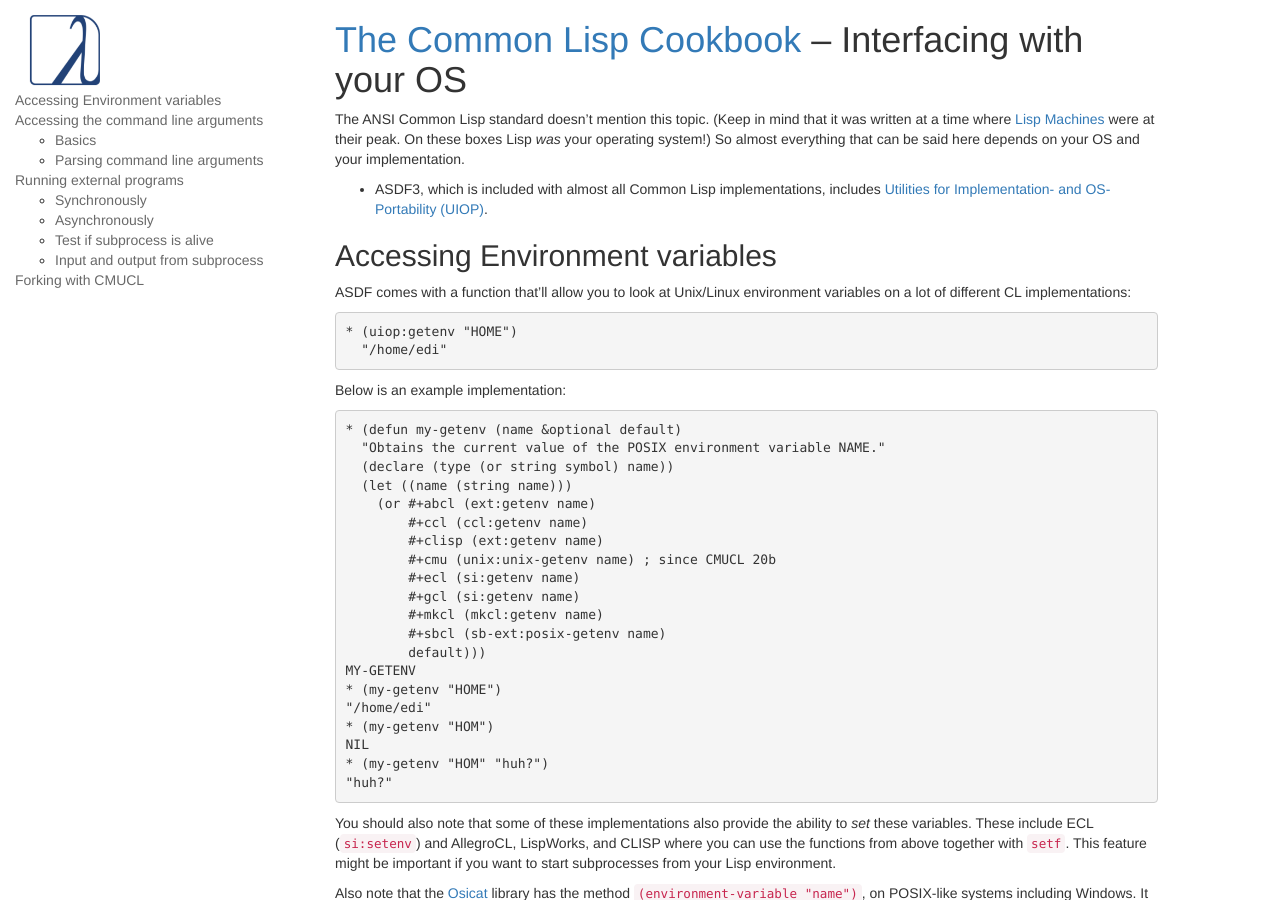
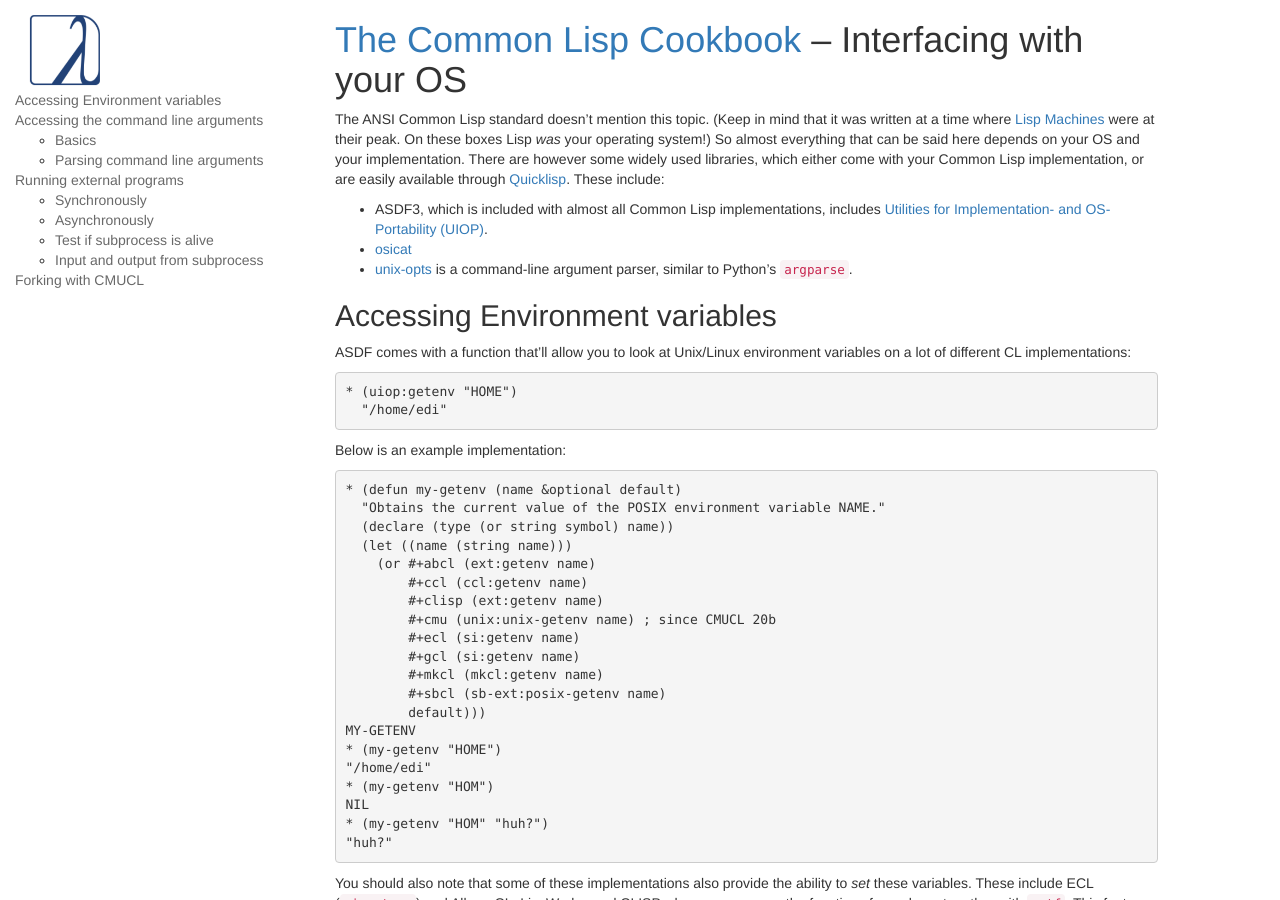
Before and after one commit to LispCookbook/cl-cookbook, a Jekyll site: the page built from os.md, in a window 1280 px wide and 900 px high. Built offline with Jekyll 4.4.1, drawn with Linux system fonts in a browser that asks for light colours; some of the changed text lies outside the part shown.

Commit message:
Adding some introduction and links
Include links to osicat and unix-opts.
Also a warning at the end about asynchronous I/O.

```diff
--- a/os.md
+++ b/os.md
@@ -4,11 +4,13 @@
 
 
 The ANSI Common Lisp standard doesn't mention this topic. (Keep in mind that it was written at a time where [Lisp Machines](http://kogs-www.informatik.uni-hamburg.de/~moeller/symbolics-info/symbolics.html) were at their peak. On these boxes Lisp _was_ your operating system!) So almost everything that can be said here depends on your OS and your implementation.
-
+There are however some widely used libraries, which either come with your Common Lisp implementation, or are easily
+available through [Quicklisp](https://www.quicklisp.org/beta/). These include:
 
 * ASDF3, which is included with almost all Common Lisp implementations,
   includes [Utilities for Implementation- and OS- Portability (UIOP)](https://gitlab.common-lisp.net/asdf/asdf/blob/master/uiop/README.md).
-
+* [osicat](https://common-lisp.net/project/osicat/)
+* [unix-opts](http://quickdocs.org/unix-opts/) is a command-line argument parser, similar to Python's `argparse`.
 
 
 <a name="env"></a>
@@ -190,7 +192,8 @@
 
 ## Running external programs
 
-[uiop](https://gitlab.common-lisp.net/asdf/asdf/blob/master/uiop/README.md) has us covered.
+[uiop](https://gitlab.common-lisp.net/asdf/asdf/blob/master/uiop/README.md) has us covered,
+and is probably included in your Common Lisp implementation.
 
 ### Synchronously
 
@@ -433,6 +436,9 @@
 There is also
 [read-char-no-hang](http://clhs.lisp.se/Body/f_rd_c_1.htm) which reads
 a single character, or returns `nil` if no character is available.
+Note that due to issues like buffering, and the timing of when the
+other process is executed, there is no guarantee that all data sent
+will be received before `listen` or `read-char-no-hang` return `nil`.
 
 <a name="fork-cmucl"></a>
 
```
